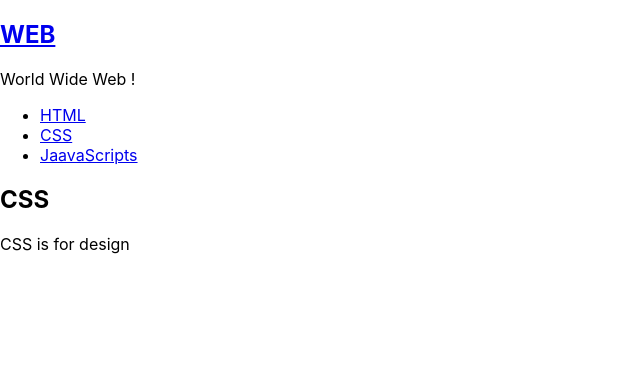
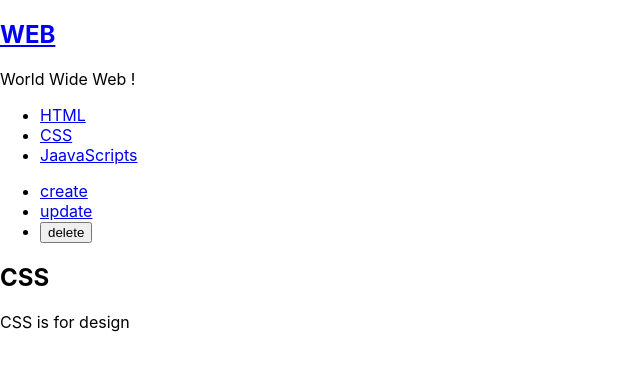
Before and after one commit to JiHwonChoi/ReactProgramming, a React (Create React App) app: page / in a window 1280 px wide. Shown: the top 370 px of the page, without its empty margins (0-640 px from the left). Built offline with nearby package versions, Linux system fonts and the light colour scheme.

Commit message:
0205 create 구현 작업중

```diff
--- a/src/App.js
+++ b/src/App.js
@@ -3,11 +3,11 @@
 import Subject from "./components/Subject";
 import TOC from "./components/TOC";
 import Contents from './components/Contents';
+import Control from './components/Control';
 
 class App extends Component{
   constructor(props){
     super(props);
-    var flag =1
     this.state={
       mode:'read',
       selected_content_id:2,
@@ -63,6 +63,11 @@
                   selected_content_id: Number(id)
                 })
               }.bind(this)}></TOC>
+          <Control onChangeMode={function(_mode){
+            this.setState({
+              mode:_mode
+            })
+          }.bind(this)}></Control>
           {/* TOC의 링크를 클릭하면 url이 바뀌긴 하는데 그렇다로 리로드가 되진 않네? 왜 내가 아는 페이지 넘어가는거랑 다르지 */}
           <Contents title ={_title} desc={_desc}></Contents>
 
--- /dev/null
+++ b/src/components/Control.js
@@ -0,0 +1,35 @@
+import React, {Component} from 'react';
+
+class Control extends Component{
+    render(){
+        return (
+            <div>
+                <ul>
+                    <li><a
+                            href='/create'
+                            onClick={function(e){
+                                e.preventDefault()
+                                this.props.onChangeMode('create')
+
+                            }.bind(this)}
+                            >create</a></li>
+
+                    <li><a
+                            href='/update'
+                            onClick={function(e){
+                                e.preventDefault()
+                                this.props.onChangeMode('update')
+
+                            }.bind(this)}
+                            >update</a></li>
+
+                    <li><input type="button" value="delete"></input></li>
+
+                </ul>
+            </div>
+
+        );
+    }
+}
+
+export default Control;
```
